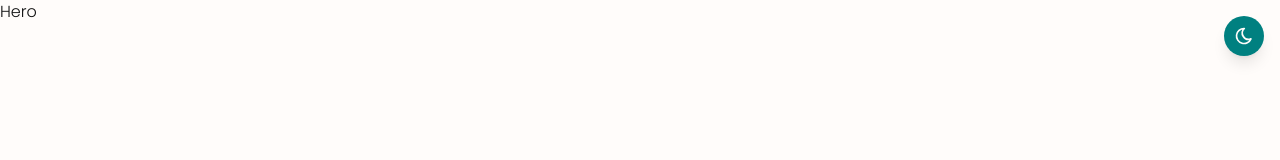
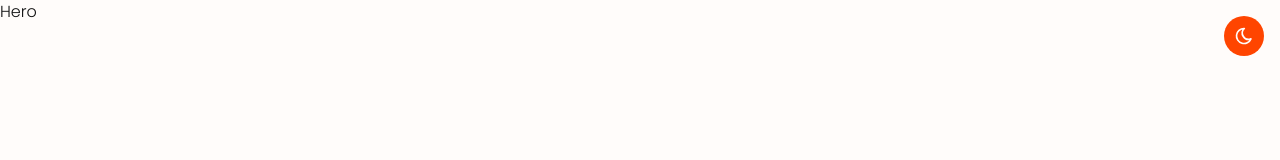
Before and after one commit to Nimira43/Vitruvius, a React (Vite) app in the folder 01-Light-Dark-Mode/: page / in a window 1280 px wide. Shown: the top 160 px of the page. Built offline with nearby package versions, Linux system fonts and the light colour scheme; a web font is replaced by a local one.

Commit message:
Setting button bg colour for light and dark modes.

```diff
--- a/01-Light-Dark-Mode/src/App.jsx
+++ b/01-Light-Dark-Mode/src/App.jsx
@@ -21,7 +21,7 @@ const App = () => {
     <div className='min-h-screen bg-[#fffcfa] text-[#111] dark:bg-[#111] dark:text-[#fffcfa] relative'>
       <button
         onClick={toggleDarkMode}
-        className='fixed top-3 lg:top-4 right-3 lg:right-4 w-9 lg:w-10 h-9 lg:h-10 flex justify-center items-center rounded-full text-[#fffcfa] bg-[#008080] shadow-lg hover:bg-[#2e5252] hover-transition cursor-pointer'
+        className='fixed top-3 lg:top-4 right-3 lg:right-4 w-9 lg:w-10 h-9 lg:h-10 flex justify-center items-center rounded-full text-[#fffcfa] bg-[#ff4500] hover:bg-[#b44403] dark:bg-[#008080]  dark:hover:bg-[#2e5252] hover-transition cursor-pointer'
       >
         <TbMoon className='text-lg lg:text-xl' />
       </button>
```
